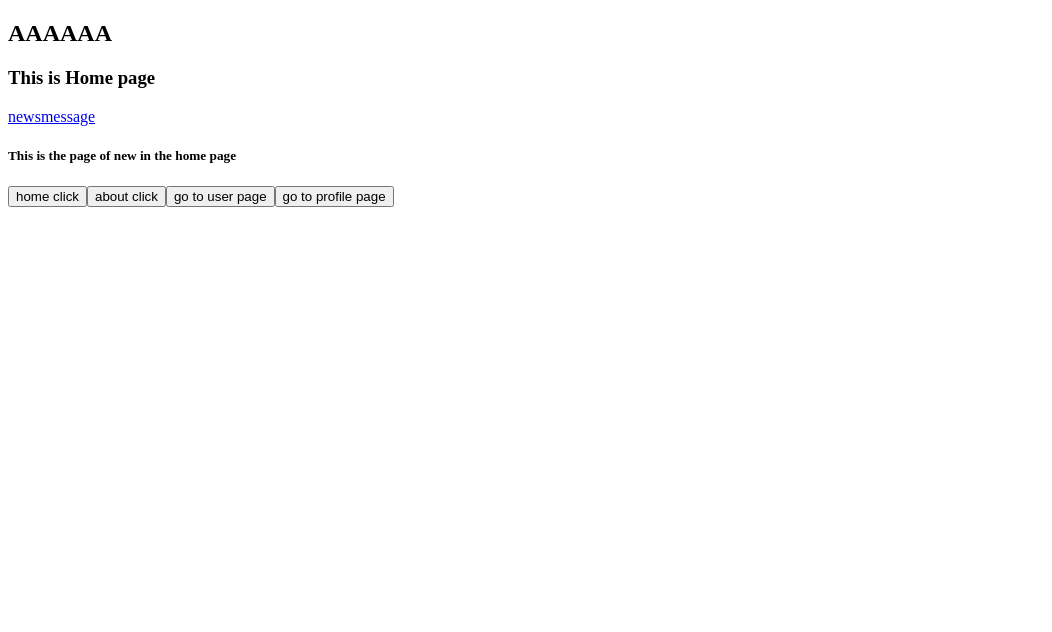
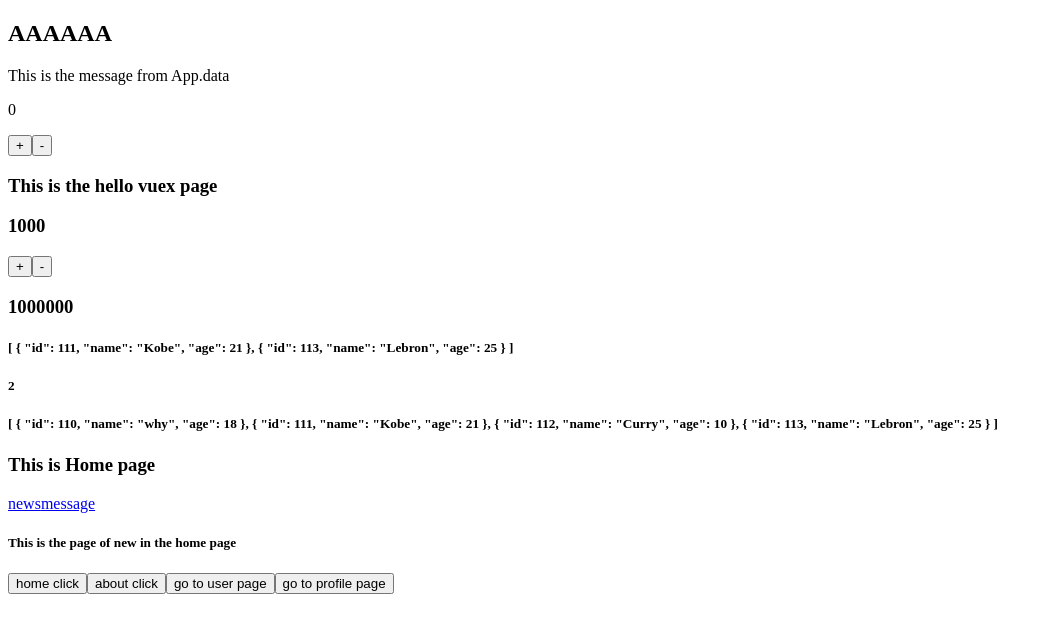
Before and after one commit to sbyshjd/vue-practise, a Vue app: page /home/news in a window 1280 px wide. Shown: the top 632 px of the page, without its empty margins (0-1052 px from the left). Built offline with nearby package versions, Linux system fonts and the light colour scheme.

Commit message:
vuex study

```diff
--- a/package.json
+++ b/package.json
@@ -9,7 +9,8 @@
   "dependencies": {
     "core-js": "^3.6.5",
     "vue": "^2.6.11",
-    "vue-router": "^3.4.3"
+    "vue-router": "^3.4.3",
+    "vuex": "^3.5.1"
   },
   "devDependencies": {
     "@vue/cli-plugin-babel": "~4.5.0",
--- a/src/App.vue
+++ b/src/App.vue
@@ -1,6 +1,11 @@
 <template>
   <div id='app'>
     <h2>AAAAAA</h2>
+    <p>{{message}}</p>
+    <p>{{count}}</p>
+    <button @click="plusClick">+</button>
+    <button @click="minusClick">-</button>
+    <hello-vuex></hello-vuex>
     <!-- <router-link to='/home'>home papge</router-link>
     <router-link to='/about'>about page</router-link> -->
     <!-- not create everytime -->
@@ -16,15 +21,28 @@
 </template>
 
 <script>
+import HelloVuex from './components/HelloVuex';
+
 
 export default {
   name: 'App',
+  components: {
+    HelloVuex
+  },
   data() {
     return {
-      userId: 'lisi'
+      userId: 'lisi',
+      message: 'This is the message from App.data',
+      count:0
     }
   },
   methods: {
+    plusClick() {
+      this.count ++
+    },
+    minusClick() {
+      this.count --
+    },
     homeClick(){
       // this.$router.push('/home').catch(err => {})
       this.$router.replace('/home').catch(err => {})
--- /dev/null
+++ b/src/components/HelloVuex.vue
@@ -0,0 +1,33 @@
+<template>
+    <div>
+        <h3>This is the hello vuex page</h3>
+        <h3>{{$store.state.counter}}</h3>
+        <button @click="addition">+</button>
+        <button @click="substract">-</button>
+        <h3>{{$store.getters.powerCounter}}</h3>
+        <h5>{{$store.getters.OlderThan20Stus}}</h5>
+        <h5>{{$store.getters.OlderThan20StusNum}}</h5>
+        <h5>{{$store.getters.moreThanAge(9)}}</h5>
+        <ul v-if="false">
+            <li v-for="s in $store.getters.OlderThan20Stus" :key="s.name">{{s.name}}</li>
+        </ul>
+    </div>
+</template>
+
+<script>
+export default {
+    name: 'HelloVuex',
+    methods: {
+        addition() {
+            this.$store.commit('increment')
+        },
+        substract() {
+            this.$store.commit('decrement')
+        }
+    }
+}
+</script>
+
+<style>
+
+</style>
--- a/src/main.js
+++ b/src/main.js
@@ -1,11 +1,13 @@
 import Vue from 'vue'
 import App from './App.vue'
-import router from './router/index';
+import router from './router/index'
+import store from './store/index'
 
 Vue.config.productionTip = false
 
 new Vue({
   router,
+  store,
   render: h => h(App),
 }).$mount('#app')
 
--- /dev/null
+++ b/src/store/index.js
@@ -0,0 +1,44 @@
+import Vue from 'vue'
+import Vuex from 'vuex'
+
+//install the plugin
+Vue.use(Vuex)
+
+const store = new Vuex.Store({
+    state: {
+        counter:1000,
+        students:[
+            {id:110,name:'why',age:18},
+            {id:111,name:'Kobe',age:21},
+            {id:112,name:'Curry',age:10},
+            {id:113,name:'Lebron',age:25},
+        ]
+
+    },
+    mutations: {
+        increment(state) {
+            state.counter++
+        },
+        decrement(state) {
+            state.counter--
+        }
+    },
+    actions: {
+
+    },
+    getters: {
+        powerCounter: state => state.counter*state.counter,
+        OlderThan20Stus: state => state.students.filter(s => s.age >= 20),
+        OlderThan20StusNum: (state,getters) => getters.OlderThan20Stus.length,
+        moreThanAge:(state) => {
+            return function(age) {
+                return state.students.filter(s => s.age > age )
+            }
+        }
+    },
+    modules: {
+
+    }
+})
+
+export default store
--- /dev/null
+++ b/vue.config.js
@@ -0,0 +1,5 @@
+// module.exports = {
+//     chainWebpack: config => {
+//         config.module.rules.delete('eslint');
+//     }
+// }
```
Also changed, not shown: 1 other file (tests, documents, lock files or other folders).
